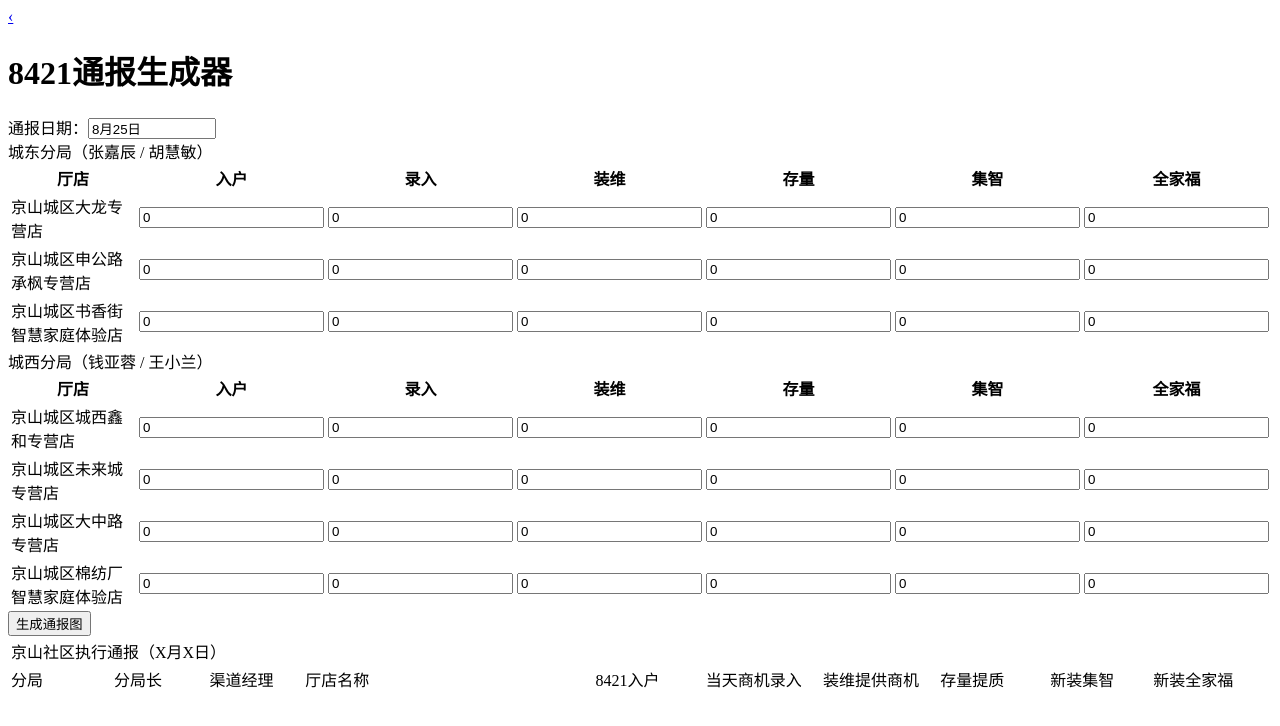
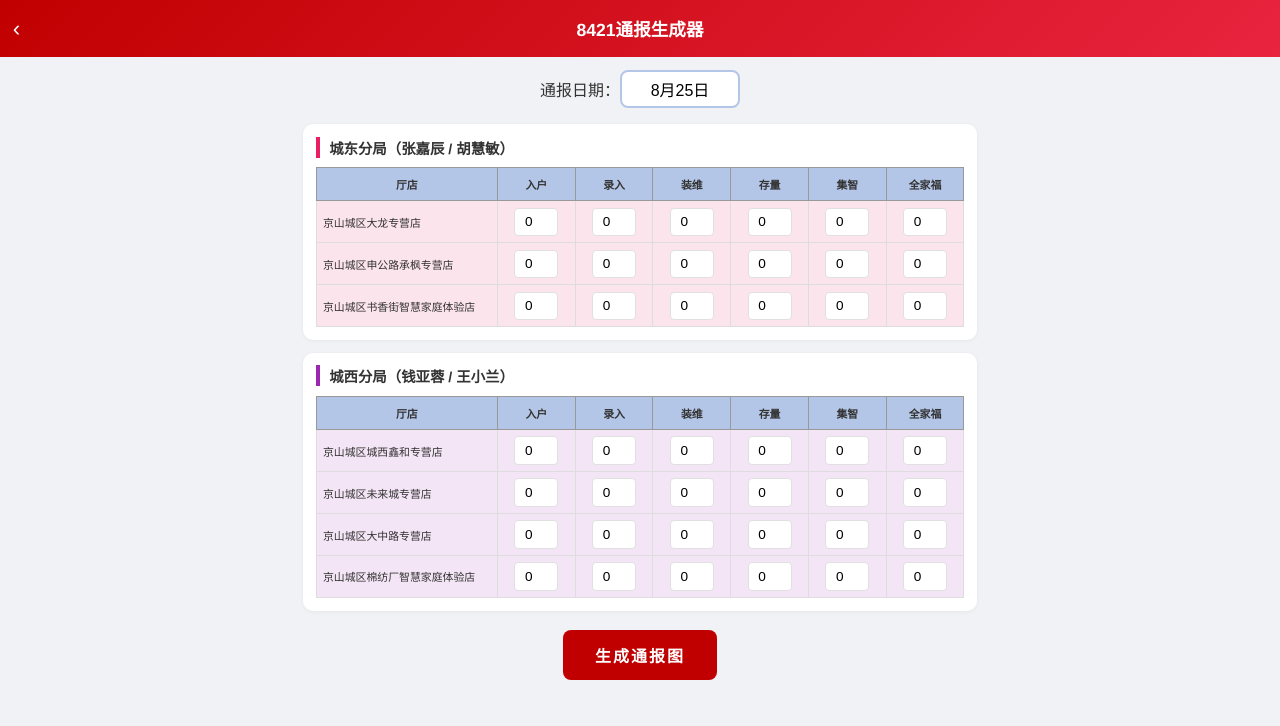
Before and after one commit to pengrui1024/jingshan-tools, a website: page public/8421.html in a window 1280 px wide. Drawn offline with nearby package versions, Linux system fonts and the light colour scheme; the site is published under a folder, as on GitHub Pages, so addresses that start at the root find nothing.

Commit message:
切换到GitHub Pages部署，修复相对路径

```diff
--- a/public/8421.html
+++ b/public/8421.html
@@ -4,12 +4,12 @@
   <meta charset="UTF-8">
   <meta name="viewport" content="width=device-width, initial-scale=1.0, maximum-scale=1.0, user-scalable=no">
   <title>8421通报生成器</title>
-  <link rel="stylesheet" href="/css/style.css">
+  <link rel="stylesheet" href="css/style.css">
   <script src="https://cdn.jsdelivr.net/npm/html2canvas@1.4.1/dist/html2canvas.min.js"></script>
 </head>
 <body>
   <div class="tool-header">
-    <a href="/" class="back-btn">‹</a>
+    <a href="index.html" class="back-btn">‹</a>
     <h1>8421通报生成器</h1>
   </div>
 
--- a/public/index.html
+++ b/public/index.html
@@ -4,7 +4,7 @@
   <meta charset="UTF-8">
   <meta name="viewport" content="width=device-width, initial-scale=1.0, maximum-scale=1.0, user-scalable=no">
   <title>京山社区业务工具站</title>
-  <link rel="stylesheet" href="/css/style.css">
+  <link rel="stylesheet" href="css/style.css">
 </head>
 <body>
   <div class="home-header">
@@ -13,7 +13,7 @@
   </div>
 
   <div class="tool-list">
-    <div class="tool-card" onclick="location.href='/8421.html'">
+    <div class="tool-card" onclick="location.href='8421.html'">
       <div class="tool-card-left">
         <div class="tool-icon red">8421</div>
         <div class="tool-info">
```
Also changed, not shown: .github/workflows/pages.yml (added), vercel.json, 1 other file.
